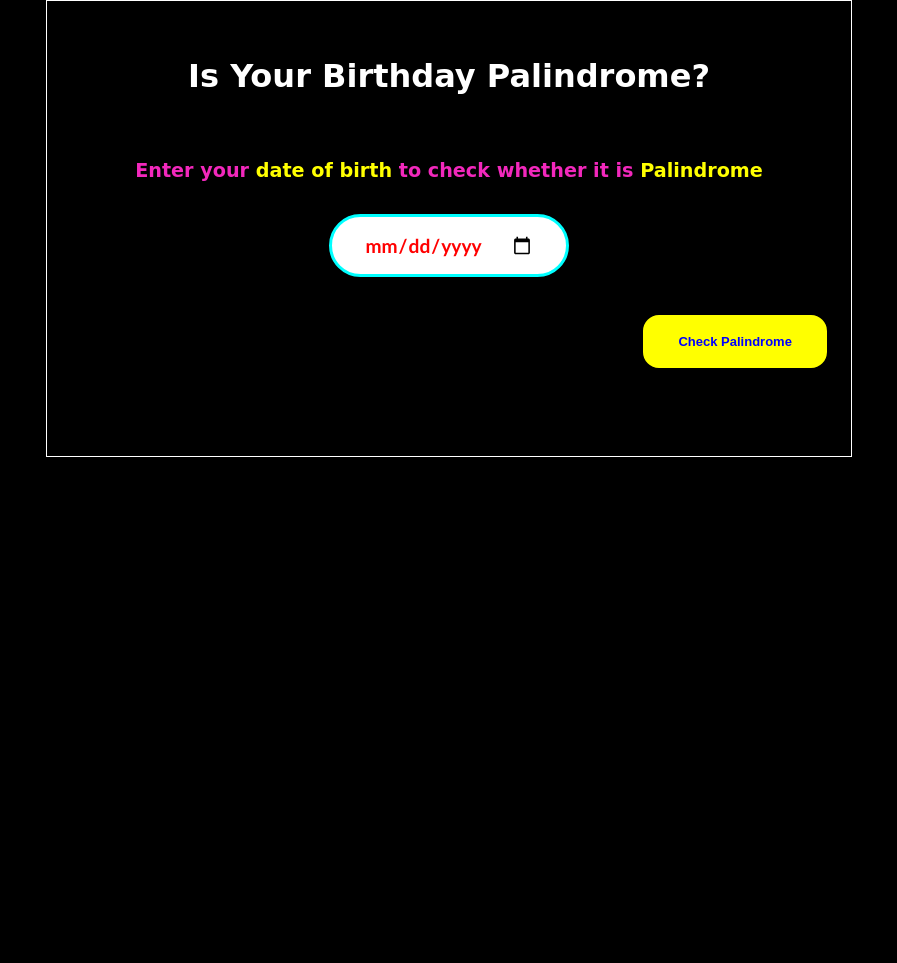
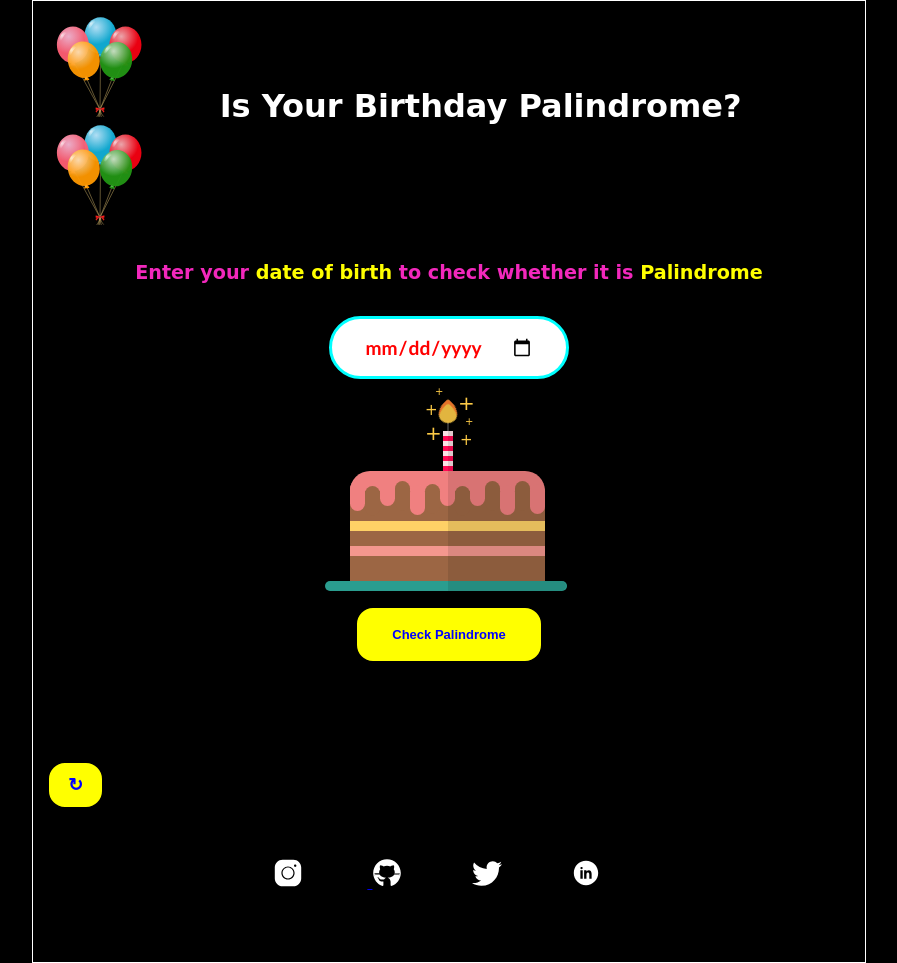
Before and after one commit to OmkarPatil50/palindrome-birthday, a plain HTML site: page index.html in a window 1280 px wide. Shown: the whole page, without its empty margins (191-1088 px from the left). Before the commit the page ends 800 px from the top, so only its background shows below. Drawn offline with Linux system fonts and the light colour scheme; a web font is replaced by a local one.

Commit message:
final commit

```diff
--- a/code.js
+++ b/code.js
@@ -1,9 +1,18 @@
-var btnCheck = document.querySelector(".btn-check")
+var btnCheck = document.querySelector("#btn-checker")
 var dateOfBirth = document.querySelector("#birth-date")
 var output = document.querySelector(".output-message")
+var loadingGif = document.getElementById("#loader")
+
+let count = 0;
 
 
-let count = 0;
+
+function delayHandler(){
+
+output.innerText = "Loading..."
+
+setTimeout(clickHandler, 2000)
+}
 
 function clickHandler() {
     var birthDate = dateOfBirth.value;
@@ -281,4 +290,4 @@ function leapYearCheck(dateFormat) {
 
 
 
-btnCheck.addEventListener("click", clickHandler)
+btnCheck.addEventListener("click", delayHandler)
--- a/index.html
+++ b/index.html
@@ -8,13 +8,52 @@
     <link rel="stylesheet" href="style.css">
 </head>
 <body class="container">
+
+
+    <img class="image" src="/Images/baloon 1.svg" >
     <h1 class="header">Is Your Birthday Palindrome?</h1>
+    <img class="image" src="/Images/baloon 1.svg" >
     <p class="explaination">Enter your <span>date of birth</span> to check whether it is <span>Palindrome</span></p>
+
 <input type="date" name="date-of-birth" id="birth-date" /><br><br>
-<button class="btn-check">Check Palindrome</button>
-<div class="output-message"></div>
+
+<div class="cake-container">
+    <div class="bdayCake">
+      <div class="plate"></div>
+      <div class="cream"></div>
+      <div class="candle"></div>
+      <div class="flame">
+        <div class="one">+</div>
+        <div class="two">+</div>
+        <div class="three">+</div>
+      </div>
+    </div>
+  </div>
+<br><br><br><br><br>
+
+<button class="btn-check" id="btn-checker">Check Palindrome
+
+</button>
+
+
+
+<div class="output-message"></div> <br><br>
+
+<input type="button" value="↻" onClick="document.location.reload(true)" class="btn-check-reload">
 
 </body>
 
+<footer class="footer">
+  <ol>
+      <li class="inline"><a href="https://www.instagram.com/_omkarpatil___/?hl=en"><img class="icon" src="/Images/icons8-instagram-white.svg"></li>
+      <li class="inline"><a href="https://github.com/OmkarPatil50"><img class="icon" src="/Images/icons8-github-white.svg" ></a></li>
+      <li class="inline"><a href="https://twitter.com/Omee50"><img class="icon" src="/Images/icons8-twitter.svg" ></a></li>
+      <li class="inline"><a href="https://www.linkedin.com/in/omkardpatil/"><img class="icon" src="/Images/icons8-linkedin-circled-white.svg" > </a></li>
+  </ol>
+<br>
+
+</footer>
+
+
 <script src="/code.js"></script>
 </html>
--- a/style.css
+++ b/style.css
@@ -10,24 +10,30 @@
 
 
 body{
+
     font-family: 'Happy Monkey', cursive;
-    background-color: black;
-    width: auto;
-    max-width: fit-content;
+  width: fit-content;
+    max-width: 800px;
+margin: auto;
 }
 
 .container{
+     background-color: black;
     border: solid var(--primary-color) 0.1rem;
-margin: auto;
-    padding: 1.5rem;
+
+padding: 1rem;
+
 
 }
 
 
+
 .header{
-    color: var(--primary-color);
-    margin: auto;
-    padding: 2rem;
+    display: inline;
+    background: black;
+    text-align: center;
+    color: white;
+    padding: 2rem 4.1rem 2rem 4.1rem;
 font-size: xx-large;
 font-weight: bolder;
 text-align: center;
@@ -47,9 +53,9 @@ span{
 }
 
 #birth-date{
+    display: block;
+    margin: auto;
   padding:1rem 2rem;
-  display: block;
-  margin: auto;
   font-size: larger;
   font-weight: bold;
   font-family: 'Gill Sans', 'Gill Sans MT', Calibri, 'Trebuchet MS', sans-serif;
@@ -60,10 +66,29 @@ border-radius: 2rem;
 cursor: pointer;
 }
 
+.gif{
+    display: block;
+    margin: auto;
+    padding-top: 4rem;
+    max-width: 100px;
+}
+
+
+
+
+.image {
+    display: inline;
+    width:100px;
+    height: 100px;
+
+  }
+
+
+
+
 .btn-check{
     display: block;
     margin: auto ;
-    margin-right: 0rem;
     padding: 1rem 2rem;
     border: var(--tertiary-color)solid;
     border-radius: 1rem;
@@ -74,12 +99,225 @@ cursor: pointer;
     cursor: pointer;
 }
 
+
+
+.btn-check-reload{
+  margin-left: 0;
+  display: block;
+    padding:0.5rem 1rem;
+    border: var(--tertiary-color)solid;
+    border-radius: 1rem;
+    background-color: var(--tertiary-color);
+    color: var(--quat-color);
+    font-weight: bolder;
+    font-size: large;
+    cursor: pointer;
+
+}
+
+
 .output-message{
-    color: var(--secondary-color);
+
+    color:#e90c59;
     font-size: x-large;
        text-align: center;
     padding: 4rem 0rem 0rem 1rem;
-    text-decoration: underline;
-    text-decoration-color: var(--tertiary-color);
+
 
 }
+
+
+.cake-container {
+
+    display: block;
+    margin-top: 4rem;
+    margin-left:23.5rem;
+  justify-content:center;
+  align-items: center;
+  height: auto;
+  padding-bottom: 2rem;
+
+  }
+
+
+.bdayCake {
+    position: relative;
+    left:-100px;
+    top:100px;
+  }
+
+  .plate {
+    position: absolute;
+    width: 242px;
+    height:10px;
+    border-radius:10px;
+    background-color: #2a9d8f;
+  }
+
+  .plate:before {
+    content:"";
+    position: absolute;
+    width:195px;
+    height:90px;
+    background-color: #9c6644;
+    top:-90px;
+    left:25px;
+  }
+
+  .plate:after {
+    content:"";
+    position: absolute;
+    width:195px;
+    left:25px;
+    height:10px;
+    background-color: #ffd166;
+    top:-60px;
+    box-shadow: 0px 25px #f4978e;
+  }
+
+  .cream {
+    position: absolute;
+    background-color: #f08080;
+    width:195px;
+    height:20px;
+    left:25px;
+    top:-110px;
+    border-radius:20px 20px 0 0;
+  }
+
+  .cream:before {
+    content:"";
+    position: absolute;
+    background-color: #f08080;
+    width:15px;
+    height:30px;
+    top:10px;
+    border-radius:20px;
+    box-shadow: 15px 5px #9c6644, 30px -5px #f08080, 45px 0px #9c6644, 60px 4px #f08080, 75px 3px #9c6644, 90px -5px #f08080, 105px 5px #9c6644, 120px -5px #f08080, 135px 0px #9c6644, 150px 4px #f08080, 165px 0px #9c6644, 180px 3px #f08080;
+  }
+
+  .cream:after {
+    position: absolute;
+    content:"";
+    background-color: rgba(0,0,0,0.1);
+    width: 97.5px;
+    height:110px;
+    left:98px;
+    border-radius: 0 20px 0 0;
+  }
+
+  .candle {
+    position: absolute;
+    width: 10px;
+    height:40px;
+    background: repeating-linear-gradient(#fae0e4,
+    #fae0e4 5px, #ff0a54 5px, #ff0a54 10px);
+    box-shadow: inset -5px 0px rgba(0,0,0,0.1);
+    top: -150px;
+    left:118px;
+  }
+
+  .candle:before {
+    content:"";
+    position: absolute;
+    background-color: #333;
+    width:2px;
+    height:10px;
+    top:-10px;
+    left:4px;
+  }
+
+  .candle:after {
+    content:"";
+    position: absolute;
+    width:20px;
+    height: 20px;
+    background-color:#fcca46;
+    border-radius: 80% 15% 55% 50% / 55% 15% 80% 50%;
+    box-shadow: inset -3px 3px #fe7f2d;
+    transform: rotate(-45deg);
+    top:-28px;
+    left:-5px;
+    opacity:0.9;
+    animation: scale .5s ease-out infinite;
+  }
+
+  @keyframes scale {
+    0% {transform: scaleY(1) rotate(-45deg); opacity:0.9;}
+    50% {transform: scaleY(0.9) rotate(-45deg); opacity:0.8;}
+    100% {transform: scaleY(1) rotate(-45deg); opacity: 0.9;}
+  }
+
+  .flame {
+    position: absolute;
+  }
+
+  .flame:before {
+    content:"";
+    position: absolute;
+    background-color: rgba(0,0,0,0.1);
+    height:10px;
+    width:118px;
+    border-radius:0 10px 10px 0;
+    top:0;
+    left:123px;
+  }
+
+  .one {
+    position: absolute;
+    color: #fcca46;
+    font-size:20px;
+    top:-160px;
+    left: 100px;
+    text-shadow: 33px -30px #fcca46;
+    animation: flash .5s ease infinite alternate;
+  }
+
+  .two {
+    position: absolute;
+    color: #fcca46;
+    font-size:15px;
+    top:-180px;
+    left: 100px;
+    text-shadow: 35px 30px #fcca46;
+    animation: flash .8s ease infinite alternate;
+  }
+
+  .three {
+    position: absolute;
+    color: #fcca46;
+    font-size:10px;
+    top:-195px;
+    left: 110px;
+    text-shadow: 30px 30px #fcca46;
+    animation: flash .4s ease infinite alternate;
+  }
+
+
+  .inline{
+    color: var(--primary-color);
+    display: inline;
+    font-weight: bold;
+
+}
+
+.icon{
+    margin-left: 0;
+    max-width: 30px;
+    max-height: 30px;
+    padding-top: 2rem;
+    padding-right: 4rem;
+}
+
+.footer{
+
+    display: block;
+    max-width: 800px;
+   margin: auto;
+    padding-bottom: 1rem;
+    border-radius: 0.5rem;
+    border-bottom-left-radius: 2rem;
+    text-align: center;
+    border: black solid ;
+
+}
```
Also changed, not shown: Gif/Infinity-1s-200px.svg (added), Images/baloon 1.svg (added), Images/icons8-github-white.svg (added), Images/icons8-instagram-white.svg (added), Images/icons8-linkedin-circled-white.svg (added), Images/icons8-twitter.svg (added), 1 other file.
